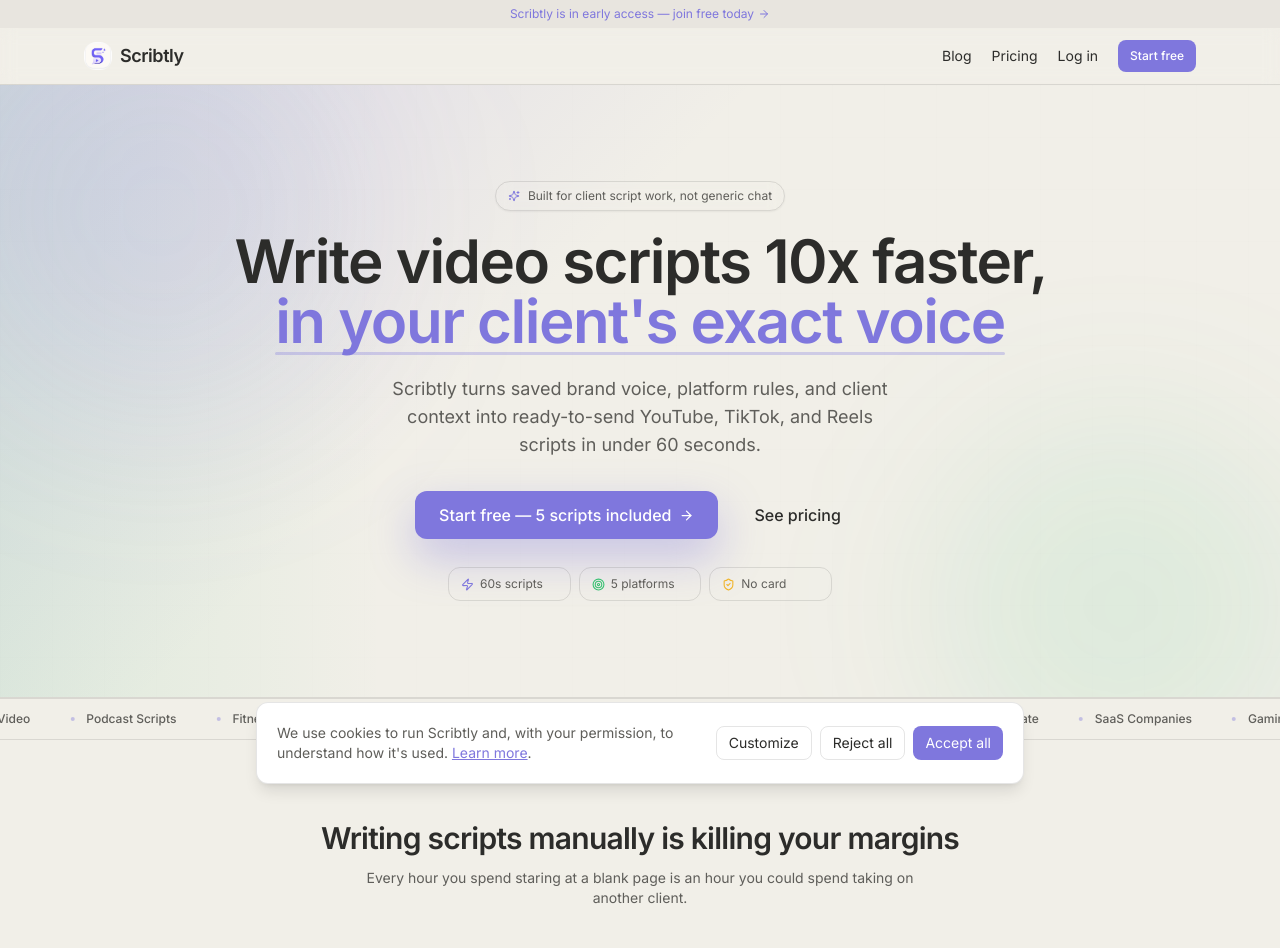
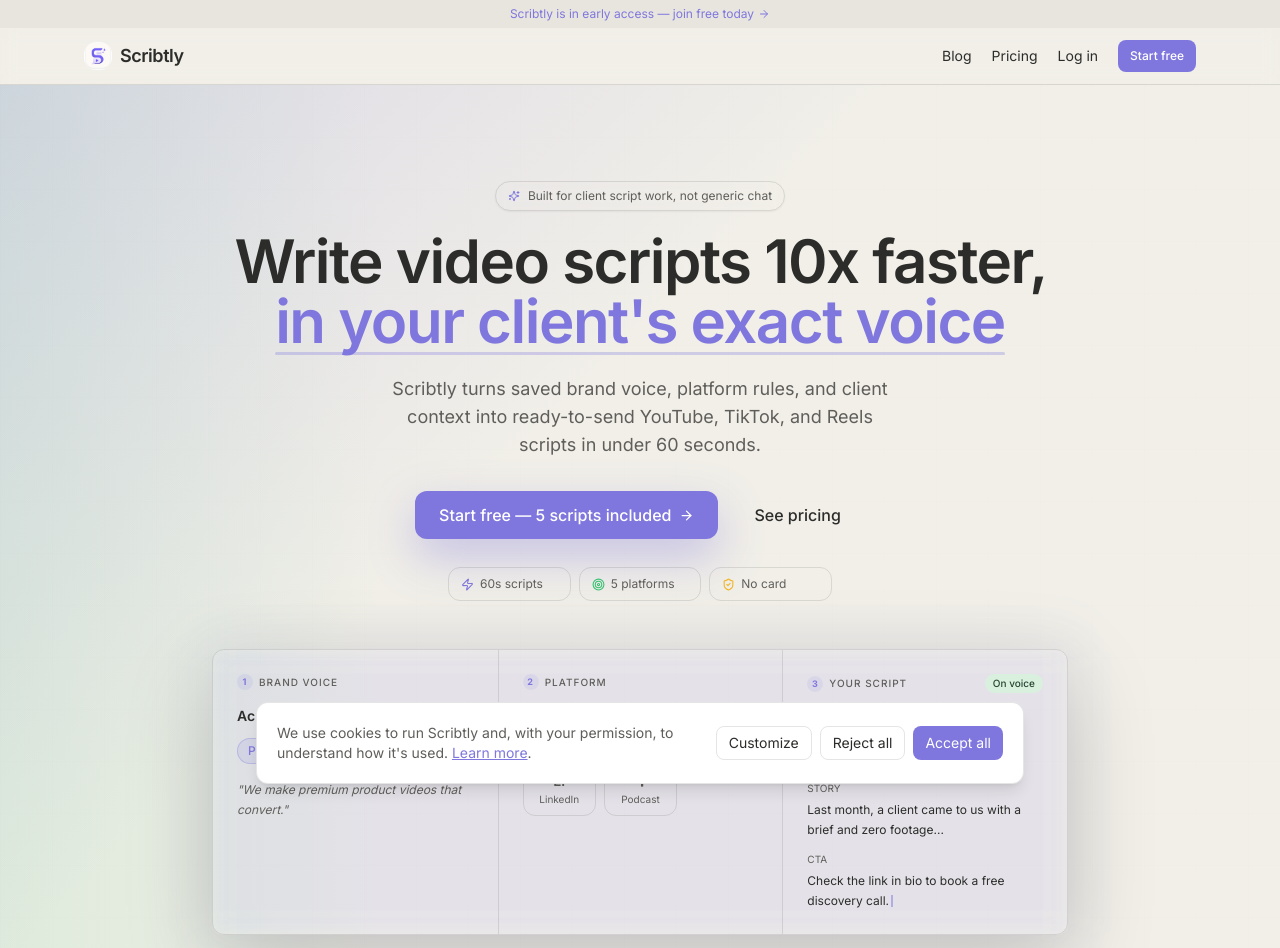
Before and after one commit to tsvtnv/Scribtly, a Next.js app: page / in a window 1280 px wide. Shown: the top 948 px of the page. Built offline with nearby package versions, Linux system fonts and the light colour scheme; no server answers.

Commit message:
feat: replace hero panel with 3-step product preview flow

```diff
--- a/app/(marketing)/page.tsx
+++ b/app/(marketing)/page.tsx
@@ -169,8 +169,8 @@
         <div className="absolute inset-0 opacity-[0.06] [background-image:linear-gradient(var(--color-border)_1px,transparent_1px),linear-gradient(90deg,var(--color-border)_1px,transparent_1px)] [background-size:52px_52px]" />
 
         {/* floating orbs */}
-        <div className="absolute top-[-80px] left-[-60px] w-[420px] h-[420px] rounded-full bg-primary/10 blur-[90px] animate-orb-drift pointer-events-none" />
-        <div className="absolute bottom-[-60px] right-[-40px] w-[340px] h-[340px] rounded-full bg-[#38c172]/10 blur-[80px] animate-orb-drift-alt pointer-events-none" />
+        <div className="absolute top-[-60px] left-[-80px] w-[500px] h-[500px] rounded-full bg-primary/8 blur-[100px] animate-orb-drift pointer-events-none" />
+        <div className="absolute bottom-[-80px] right-[-60px] w-[400px] h-[400px] rounded-full bg-primary/6 blur-[100px] animate-orb-drift-alt pointer-events-none" />
 
         <div className="relative mx-auto max-w-4xl px-5 py-16 text-center md:py-24">
           <div className="animate-fade-up-1 mb-5 inline-flex items-center gap-2 rounded-full border-hair border-[var(--color-border)] bg-[var(--color-surface)]/80 px-3 py-1.5 text-xs text-text-secondary shadow-sm backdrop-blur dark:text-dark-muted">
@@ -217,6 +217,103 @@
             <span className="inline-flex items-center gap-1.5 rounded-lg border-hair border-[var(--color-border)] bg-[var(--color-surface)]/60 px-3 py-2 backdrop-blur">
               <ShieldCheck size={13} className="text-[#f0b429] shrink-0" /> No card
             </span>
+          </div>
+
+          {/* 3-step product preview panel */}
+          <div className="animate-fade-up-3 relative mt-12 mx-auto">
+            <div className="absolute -inset-4 rounded-2xl bg-primary/5 blur-xl pointer-events-none" />
+            <div className="relative rounded-xl border-hair border-[var(--color-border)] bg-[var(--color-surface)]/90 backdrop-blur shadow-[0_28px_90px_rgba(0,0,0,0.18)] overflow-hidden">
+              <div className="grid grid-cols-1 md:grid-cols-3 divide-y divide-[var(--color-border)] md:divide-y-0 md:divide-x">
+
+                {/* Step 1: Brand Voice */}
+                <div className="p-6 text-left">
+                  <div className="mb-4 flex items-center gap-1.5 text-[10px] font-medium uppercase tracking-widest text-text-secondary dark:text-dark-muted">
+                    <span className="inline-flex h-4 w-4 items-center justify-center rounded-full bg-primary/10 text-[9px] font-bold text-primary">1</span>
+                    Brand voice
+                  </div>
+                  <div className="mb-3 text-sm font-semibold">Acme Studios</div>
+                  <div className="mb-4 flex flex-wrap gap-2">
+                    {(["Professional", "Warm", "Direct"] as const).map((tone, i) => (
+                      <span
+                        key={tone}
+                        className={`rounded-full border-hair px-2.5 py-1 text-xs ${
+                          i === 0
+                            ? "border-primary/30 bg-[var(--color-primary-tint)] font-medium text-primary"
+                            : "border-[var(--color-border)] text-text-secondary dark:text-dark-muted"
+                        }`}
+                      >
+                        {tone}
+                      </span>
+                    ))}
+                  </div>
+                  <p className="text-xs italic leading-relaxed text-text-secondary dark:text-dark-muted">
+                    &quot;We make premium product videos that convert.&quot;
+                  </p>
+                </div>
+
+                {/* Step 2: Platform */}
+                <div className="p-6 text-left">
+                  <div className="mb-4 flex items-center gap-1.5 text-[10px] font-medium uppercase tracking-widest text-text-secondary dark:text-dark-muted">
+                    <span className="inline-flex h-4 w-4 items-center justify-center rounded-full bg-primary/10 text-[9px] font-bold text-primary">2</span>
+                    Platform
+                  </div>
+                  <div className="grid grid-cols-3 gap-2">
+                    {([
+                      { label: "YouTube", selected: true },
+                      { label: "TikTok", selected: false },
+                      { label: "Reels", selected: false },
+                      { label: "LinkedIn", selected: false },
+                      { label: "Podcast", selected: false },
+                    ] as const).map(({ label, selected }) => (
+                      <div
+                        key={label}
+                        className={`flex flex-col items-center gap-1 rounded-lg border-hair p-2 text-[10px] ${
+                          selected
+                            ? "border-primary/30 bg-[var(--color-primary-tint)] font-medium text-primary"
+                            : "border-[var(--color-border)] text-text-secondary dark:text-dark-muted"
+                        }`}
+                      >
+                        <span className="text-sm font-semibold leading-none">
+                          {label === "YouTube" ? "YT" : label === "TikTok" ? "TK" : label === "Reels" ? "IG" : label === "LinkedIn" ? "LI" : "🎙"}
+                        </span>
+                        <span>{label}</span>
+                      </div>
+                    ))}
+                  </div>
+                </div>
+
+                {/* Step 3: Script output */}
+                <div className="p-6 text-left">
+                  <div className="mb-4 flex items-center justify-between">
+                    <div className="flex items-center gap-1.5 text-[10px] font-medium uppercase tracking-widest text-text-secondary dark:text-dark-muted">
+                      <span className="inline-flex h-4 w-4 items-center justify-center rounded-full bg-primary/10 text-[9px] font-bold text-primary">3</span>
+                      Your script
+                    </div>
+                    <span className="rounded-full bg-[#d9f0df] px-2 py-0.5 text-[10px] font-medium text-[#274432] dark:bg-[#1f3b29] dark:text-[#c9e9d1]">
+                      On voice
+                    </span>
+                  </div>
+                  <div className="space-y-3 text-xs">
+                    {([
+                      { label: "Hook", text: "Stop scrolling — this video could save your next project." },
+                      { label: "Story", text: "Last month, a client came to us with a brief and zero footage..." },
+                      { label: "CTA", text: "Check the link in bio to book a free discovery call." },
+                    ] as const).map(({ label, text }, i) => (
+                      <div key={label} className="animate-script-line" style={{ animationDelay: `${i * 200}ms` }}>
+                        <div className="mb-1 text-[10px] uppercase text-text-secondary dark:text-dark-muted">{label}</div>
+                        <p className="leading-relaxed text-text-primary dark:text-dark-text">
+                          {text}
+                          {i === 2 && (
+                            <span className="ml-0.5 inline-block h-3 w-0.5 animate-pulse bg-primary align-middle" />
+                          )}
+                        </p>
+                      </div>
+                    ))}
+                  </div>
+                </div>
+
+              </div>
+            </div>
           </div>
         </div>
       </section>
```
